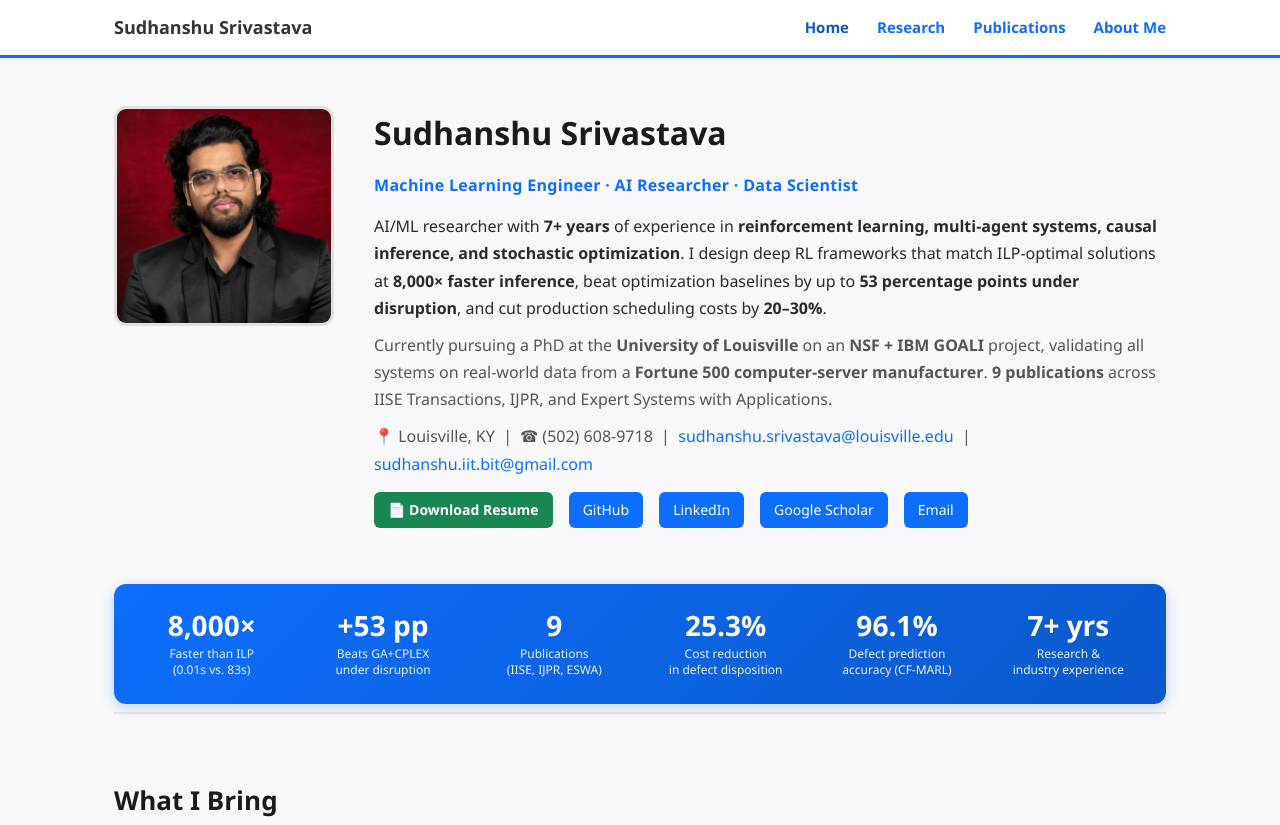
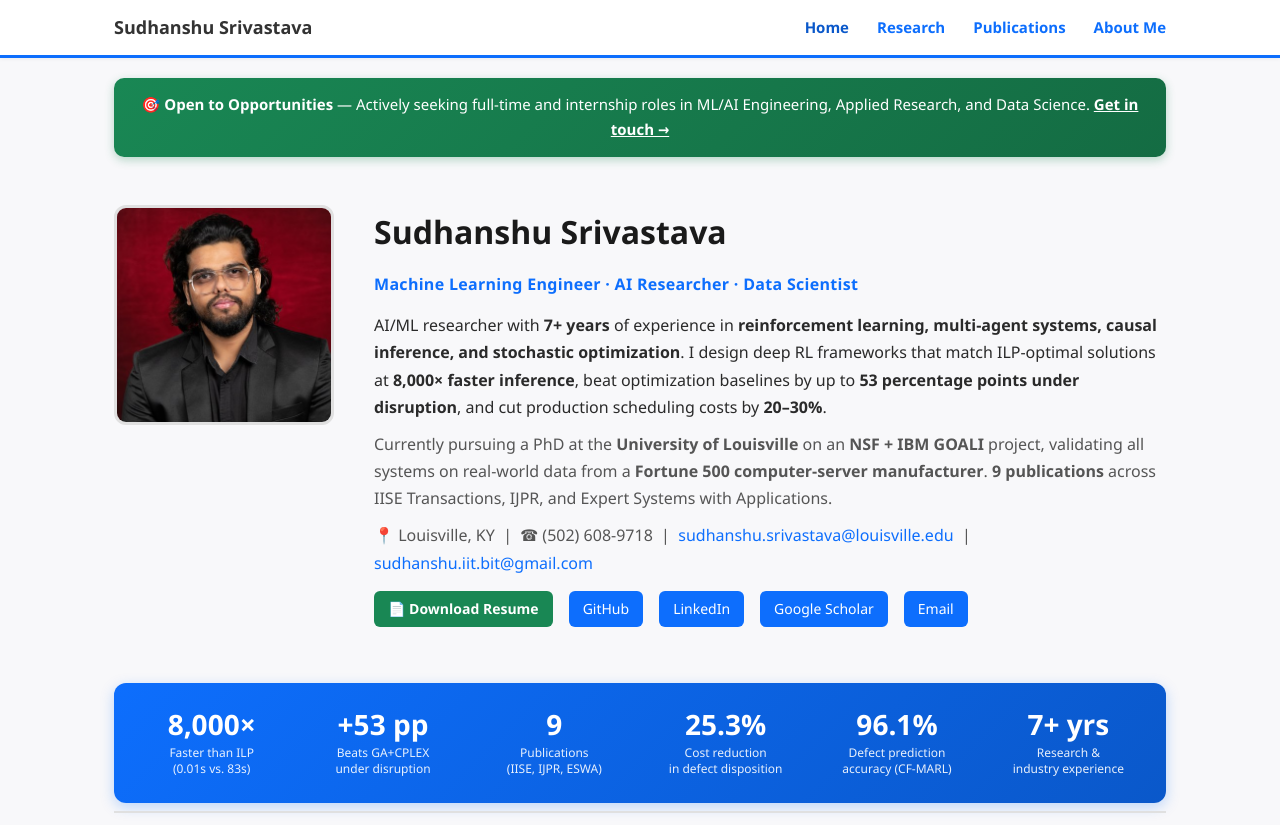
Before and after one commit to sudsho/sudsho.github.io, a plain HTML site: page index.html in a window 1280 px wide. Shown: the top 825 px of the page. Drawn offline with Linux system fonts and the light colour scheme.

Commit message:
Add open-to-work banner, update proposal defense to passed, remove advisor references
- Add green hiring banner on home page: actively seeking full-time and internship roles
- Update PhD Proposal Defense from scheduled to passed
- Remove References section (Dr. Aqlan, Dr. Parikh) from About sidebar
- Remove advisor name from Research page header
- Add hiring banner CSS

```diff
--- a/css/style.css
+++ b/css/style.css
@@ -367,6 +367,28 @@ h3 {
   margin-top: 48px;
 }
 
+/* ===== Hiring Banner ===== */
+.hiring-banner {
+  margin-top: 20px;
+  padding: 14px 24px;
+  background: linear-gradient(135deg, #198754 0%, #146c43 100%);
+  color: #fff;
+  border-radius: 10px;
+  font-size: 15px;
+  text-align: center;
+  box-shadow: 0 3px 10px rgba(25, 135, 84, 0.3);
+}
+
+.hiring-banner a {
+  color: #fff;
+  text-decoration: underline;
+  font-weight: 600;
+}
+
+.hiring-banner a:hover {
+  color: #d1e7dd;
+}
+
 /* ===== Title Line ===== */
 .title-line {
   font-size: 16px;
--- a/index.html
+++ b/index.html
@@ -23,6 +23,11 @@
   </div>
 
   <div class="container">
+
+    <!-- Open to Work Banner -->
+    <div class="hiring-banner">
+      <strong>&#127919; Open to Opportunities</strong> &mdash; Actively seeking full-time and internship roles in ML/AI Engineering, Applied Research, and Data Science. <a href="mailto:sudhanshu.iit.bit@gmail.com">Get in touch &rarr;</a>
+    </div>
 
     <!-- Profile Section -->
     <div class="profile-section">
@@ -145,7 +150,8 @@
       <div class="news-box">
         <h2>Highlights &amp; News</h2>
         <ul>
-          <li><span class="news-date">Apr 2026:</span> PhD Proposal Defense scheduled for April 23, 2026 at University of Louisville</li>
+          <li><span class="news-date">Apr 2026:</span> <strong>Passed PhD Proposal Defense</strong> at University of Louisville</li>
+          <li><span class="news-date">May 2026:</span> <strong>Actively seeking full-time and internship opportunities</strong> in ML/AI Engineering, Applied Research, and Data Science</li>
           <li><span class="news-date">2026:</span> Awarded <strong>Outstanding Service Award</strong>, ISE Dept., University of Louisville &mdash; top 2 of all graduate students</li>
           <li><span class="news-date">Mar 2026:</span> Paper on HMARL for Distributed Manufacturing accepted at <em>IISE 2026 Annual Conference</em></li>
           <li><span class="news-date">Jan 2026:</span> Paper "CF-MARL-SMV2D: Counterfactual Multi-Agent RL for Causal Defect Analysis" submitted to <em>International Journal of Production Research</em></li>
```
Also changed, not shown: about.html (+1 -6 lines), research.html (+1 -1 lines).
